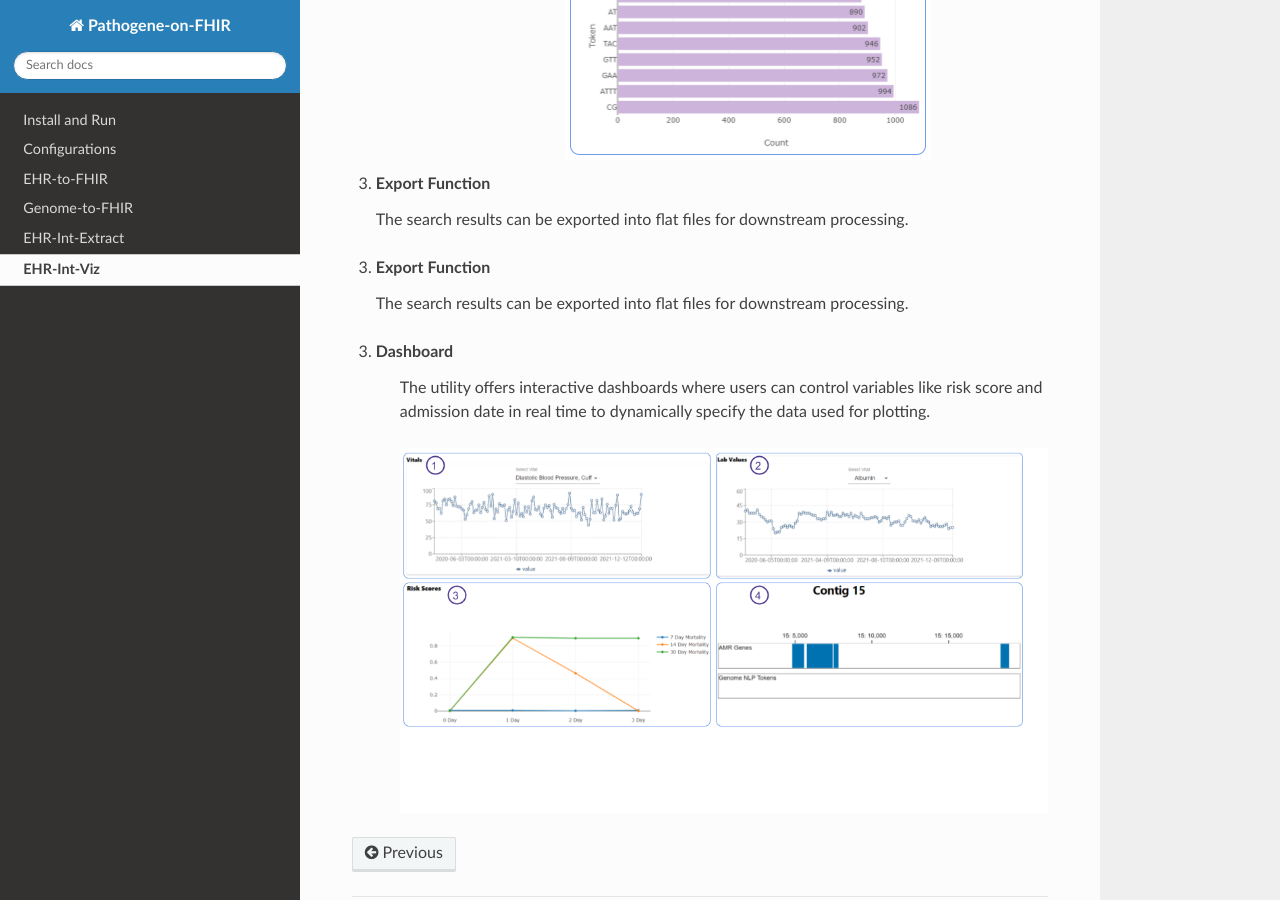
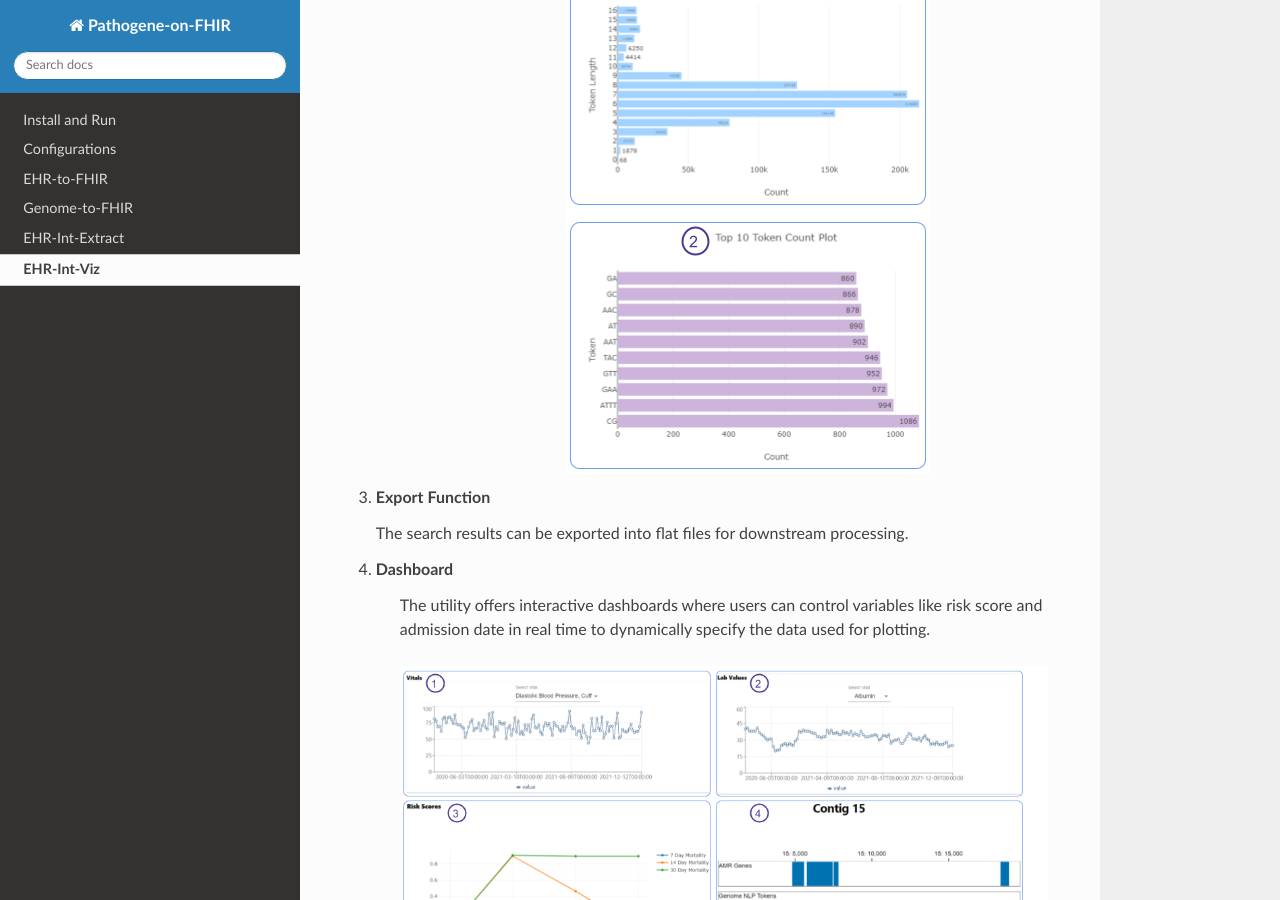
Before and after one commit to ryashpal/ehr-int-tutorial, a Sphinx documentation site: the page built from docs/source/ehr_int_viz.rst, in a window 1280 px wide and 900 px high, scrolled down 2792 px. Built offline with Sphinx 7.4.7 and the Read the Docs theme 3.1.0, drawn with Linux system fonts in a browser that asks for light colours.

```diff
--- a/docs/source/ehr_int_viz.rst
+++ b/docs/source/ehr_int_viz.rst
@@ -58,11 +58,8 @@ To facilitate the utilisation of integrated data representation, we developed se
 
    The search results can be exported into flat files for downstream processing.
 
-3. **Export Function**
 
-   The search results can be exported into flat files for downstream processing.
-
-3. **Dashboard**
+4. **Dashboard**
 
     The utility offers interactive dashboards where users can control variables like risk score and admission date in real time to dynamically specify the data used for plotting.
 
```
Also changed, not shown: docs/source/images/ehr_int_viz_details.png (added).
